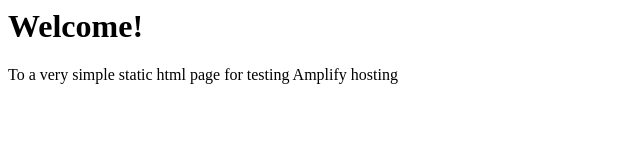
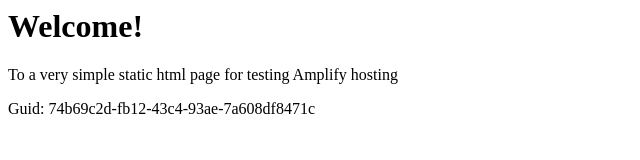
Before and after one commit to aws-aemilia-nrt/Github-PR-Commit-Integration-Test-DoNotTouch-Gith-P5X5MO5I-v1-preprod-ap-northeast-1, a website: page src/index.html in a window 1280 px wide. Shown: the whole page, without its empty margins (0-640 px from the left). Drawn offline with Linux system fonts and the light colour scheme.

Commit message:
commit from integ tests

```diff
--- a/src/index.html
+++ b/src/index.html
@@ -1,3 +1,5 @@
+
+
 <html lang="en">
 
 <head>
@@ -10,6 +12,6 @@
 <body>
     <h1>Welcome!</h1>
     <p>To a very simple static html page for testing Amplify hosting</p>
-</body>
+    <p>Guid: 74b69c2d-fb12-43c4-93ae-7a608df8471c</p></body>
 
 </html>
```
